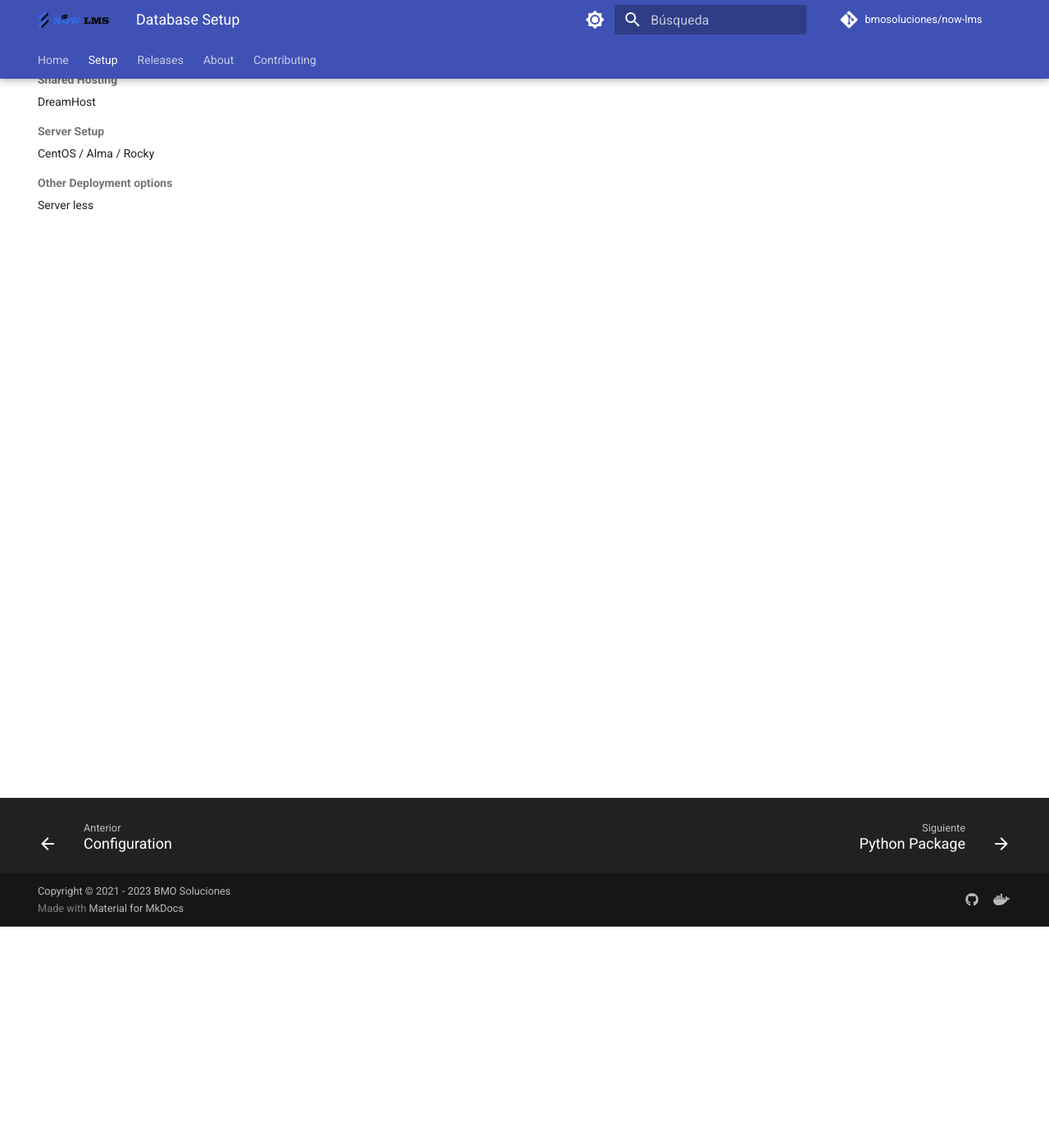
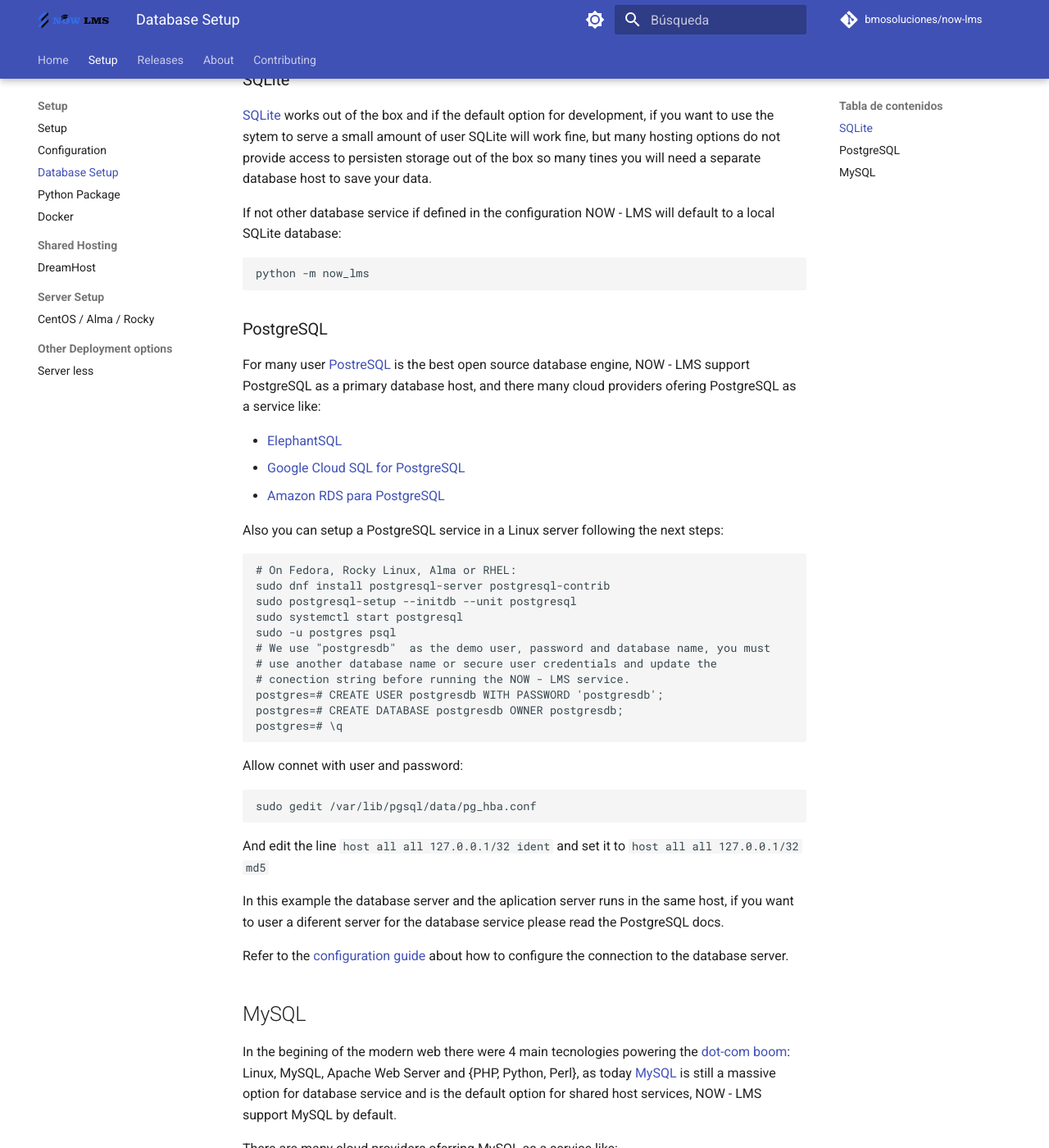
Before and after one commit to bmosoluciones/now-lms, an MkDocs documentation site: the page built from docs/db.md, in a window 1280 px wide and 1400 px high, scrolled down 270 px. Shown: the whole window at 82% size. Built offline with MkDocs 1.6.1 and Material for MkDocs 9.7.7, drawn with Linux system fonts in a browser that asks for light colours; comment, search, counter and statistics services are not loaded; some of the changed text lies outside the part shown.

Commit message:
docs: Update docs
Signed-off-by: William José Moreno Reyes <williamjmorenor@gmail.com>

````diff
--- a/docs/db.md
+++ b/docs/db.md
@@ -1 +1,95 @@
 # Database setup
+
+NOW Learning Management System requires access to a database engine to store and consult data,
+like users, courses, programs, etc, etc.
+
+We support by default SQLite, MySQL and PostgreSQL.
+
+### SQLite
+
+[SQLite](https://www.sqlite.org/index.html) works out of the box and if the default option for development,
+if you want to use the sytem to serve a small amount of user SQLite will work fine, but many hosting options
+do not provide access to persisten storage out of the box so many tines you will need a separate database host
+to save your data.
+
+If not other database service if defined in the configuration NOW - LMS will default to a local SQLite database:
+
+```
+python -m now_lms
+```
+
+### PostgreSQL
+
+For many user [PostreSQL](https://www.postgresql.org/) is the best open source database engine, NOW - LMS support
+PostgreSQL as a primary database host, and there many cloud providers ofering PostgreSQL as a service like:
+
+-   [ElephantSQL](https://www.elephantsql.com/)
+-   [Google Cloud SQL for PostgreSQL](https://cloud.google.com/sql/postgresql)
+-   [Amazon RDS para PostgreSQL](https://aws.amazon.com/es/rds/postgresql/)
+
+Also you can setup a PostgreSQL service in a Linux server following the next steps:
+
+```
+# On Fedora, Rocky Linux, Alma or RHEL:
+sudo dnf install postgresql-server postgresql-contrib
+sudo postgresql-setup --initdb --unit postgresql
+sudo systemctl start postgresql
+sudo -u postgres psql
+# We use "postgresdb"  as the demo user, password and database name, you must
+# use another database name or secure user credentials and update the
+# conection string before running the NOW - LMS service.
+postgres=# CREATE USER postgresdb WITH PASSWORD 'postgresdb';
+postgres=# CREATE DATABASE postgresdb OWNER postgresdb;
+postgres=# \q
+```
+
+Allow connet with user and password:
+
+```
+sudo gedit /var/lib/pgsql/data/pg_hba.conf
+```
+
+And edit the line `host all all 127.0.0.1/32 ident` and set it to `host all all 127.0.0.1/32 md5`
+
+In this example the database server and the aplication server runs in the same host, if you want to user a
+diferent server for the database service please read the PostgreSQL docs.
+
+Refer to the [configuration guide](setup-conf.md) about how to configure the connection to the database server.
+
+## MySQL
+
+In the begining of the modern web there were 4 main tecnologies powering the
+[dot-com boom](https://en.wikipedia.org/wiki/Dot-com_bubble): Linux, MySQL, Apache Web Server and {PHP, Python, Perl},
+as today [MySQL](https://www.mysql.com/) is still a massive option for database service and is the default option for
+shared host services, NOW - LMS support MySQL by default.
+
+There are many cloud providers oferring MySQL as a service like:
+
+-   [Oracle MySQL HeatWave Database Service](https://www.oracle.com/mysql/)
+-   [Google Cloud SQL for MySQL](https://cloud.google.com/sql/mysql)
+
+```
+# On Fedora, Rocky Linux, Alma and RHEL
+sudo dnf install community-mysql-server -y
+sudo systemctl start mysqld
+sudo mysql_secure_installation
+sudo mysql -u root -p
+# We use "mysqldatabase"  as the default user, password and database name, you
+# must use another database and secure name or user credentials and update the
+# conection string before running the service.
+CREATE USER 'mysqldatabase'@'localhost' IDENTIFIED BY 'mysqldatabase';
+CREATE DATABASE mysqldatabase;
+GRANT ALL PRIVILEGES ON mysqldatabase.* TO 'mysqldatabase'@'localhost';
+FLUSH PRIVILEGES;
+```
+
+For the most the users, this script will work fine but if it asks you for the password, you can retrieve a temporary password from mysqld.log at /var/log/ by the given command:
+
+```
+sudo grep 'temporary password' /var/log/mysqld.log
+```
+
+In this example the database server and the aplication server runs in the same host, if you want to user a
+diferent server for the database service please read the MySQL docs.
+
+Refer to the [configuration guide](setup-conf.md) about how to configure the connection to the database server.
````
Also changed, not shown: docs/CONTRIBUTING.md (+16 -6 lines).
